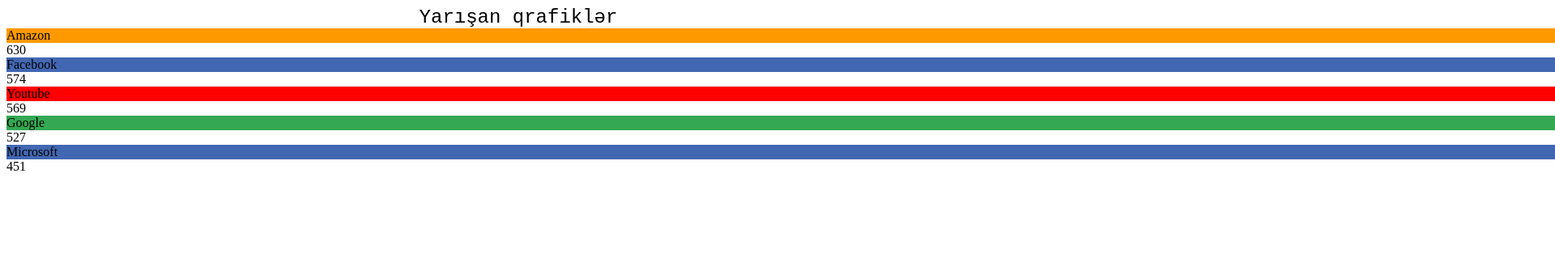
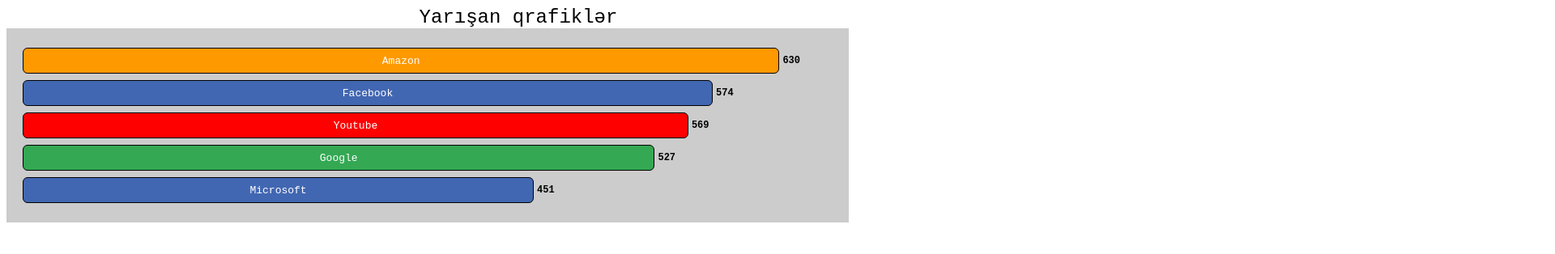
Before and after one commit to aideisayevaa/React-Projects, a React (Create React App) app in the folder graphs/: page / in a window 1280 px wide. Shown: the top 314 px of the page at 81% size, 1920 px wide, since content can reach past the window. Built offline with nearby package versions, Linux system fonts and the light colour scheme; the HTML template or start-up script is replaced by a standard one.

Commit message:
Graphs - tamamlandi

```diff
--- a/graphs/src/App.js
+++ b/graphs/src/App.js
@@ -55,7 +55,7 @@
     data.forEach((item) => {  //foreach vasitesile bu aldigimiz arrayin icerisinde gezirik
       item.value += getRandomNumber() /* en basda verilen value ile random deyerler hesablayib toplayiriq ve her defesinde qiymet getdikce artir */
     })
-
+    setBigBarData(findBigBarItem(data))
     setBarData(data) //bu onu gosterirki her defe data melumatlarini guncelleyek
   }
 
@@ -70,7 +70,7 @@
   }, [])
 
 
-  const renderBarItem = (item) => {
+  const renderBarItem = (item,index) => {
     let rate = item.value / bigBarData
     rate = rate * (1000 - 40)
     const percent = (rate * 100) / 1040
@@ -82,6 +82,7 @@
       width={percent + "%"}
       text={item.title}
       count={item.value}
+      top={(item === 0 ? 10 : (index * 40) + 20) + 'px'}
     />
   }
 
@@ -99,7 +100,7 @@
       </div>
 
       <Area data={barData}>
-        {barData.map((item) => renderBarItem(item))}
+        {barData.map((item, index) => renderBarItem(item, index))}
       </Area>
     </div>
   );
--- a/graphs/src/components/ChartItem.js
+++ b/graphs/src/components/ChartItem.js
@@ -1,6 +1,6 @@
 const ChartItem = (props) => {
     return (
-        <div className="app-char-item-wrapper" style={{ top: props.top, width: props.width }}>
+        <div className="app-chart-item-wrapper" style={{ top: props.top, width: props.width }}>
 
             <div className="app-chart-item" style={{ backgroundColor: props.backgroundColor }}>
                 {props.text}
--- a/graphs/src/index.css
+++ b/graphs/src/index.css
@@ -8,4 +8,37 @@
 
 .app-area {
   width: 1000px;
+  display: flex;
+  background-color: #ccc;
+  position: relative;
+  padding: 20px;
 }
+
+.app-chart-item-wrapper {
+  position: absolute;
+  display: flex;
+  height: 40px;
+  align-items: center;
+  transition: all 1s linear
+
+}
+
+.app-chart-item {
+  display: flex;
+  flex: 1;
+  align-items: center;
+  justify-content: center;
+  color: white;
+  font-family: monospace;
+  border: 1px solid black;
+  border-radius: 6px;
+  height: 30px;
+  transition: all 1s linear
+}
+
+.app-chart-text {
+  margin-left: 4px;
+  font-size: 12px;
+  font-family: monospace;
+  font-weight: bold;
+}
```
